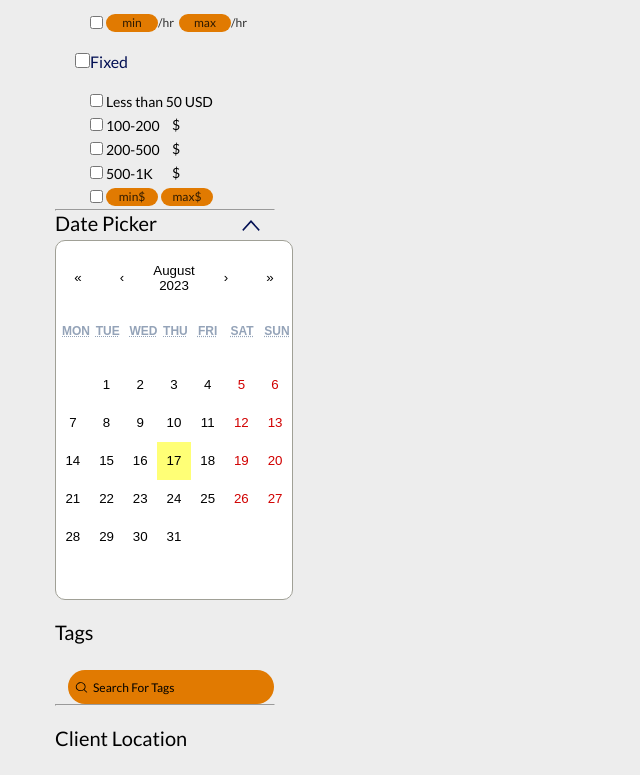
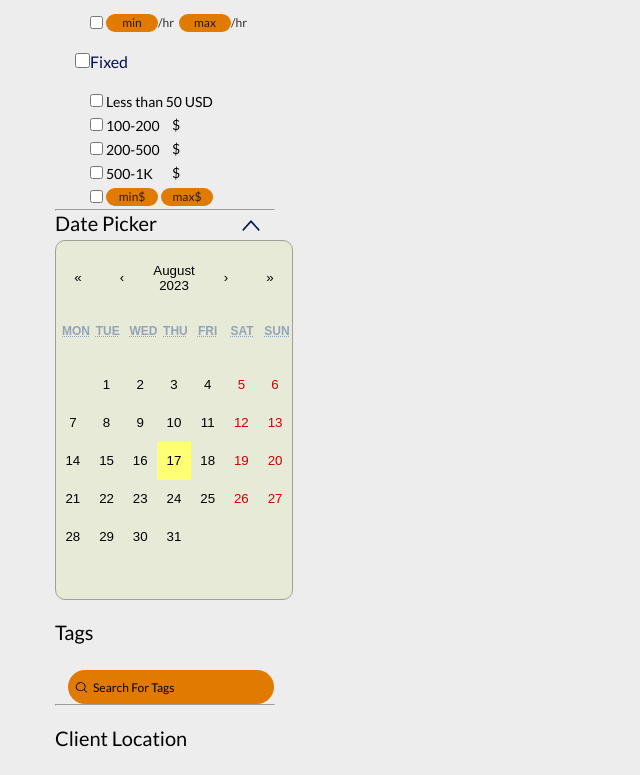
Before and after one commit to GevorgKartshikyan/CashTime-Front, a React (Create React App) app: page /offer in a window 1280 px wide. Shown: the part 376-1151 px from the top of the page, without its empty margins (0-640 px from the left). Built offline with nearby package versions, Linux system fonts and the light colour scheme.

Commit message:
calendar css

```diff
--- a/src/assets/styles/pages/_offer.scss
+++ b/src/assets/styles/pages/_offer.scss
@@ -357,10 +357,9 @@
 .react-calendar {
   padding: 15px 0 43px 0;
   width: 238px;
-
   max-width: 100%;
   border-radius: 10px;
-  background: rgba(219, 225, 169, 0.31);
+  background: rgba(219, 225, 169, 0.31) !important;
   border: 0;
   &__month-view__weekdays{
     color: #94A3B8;
```
